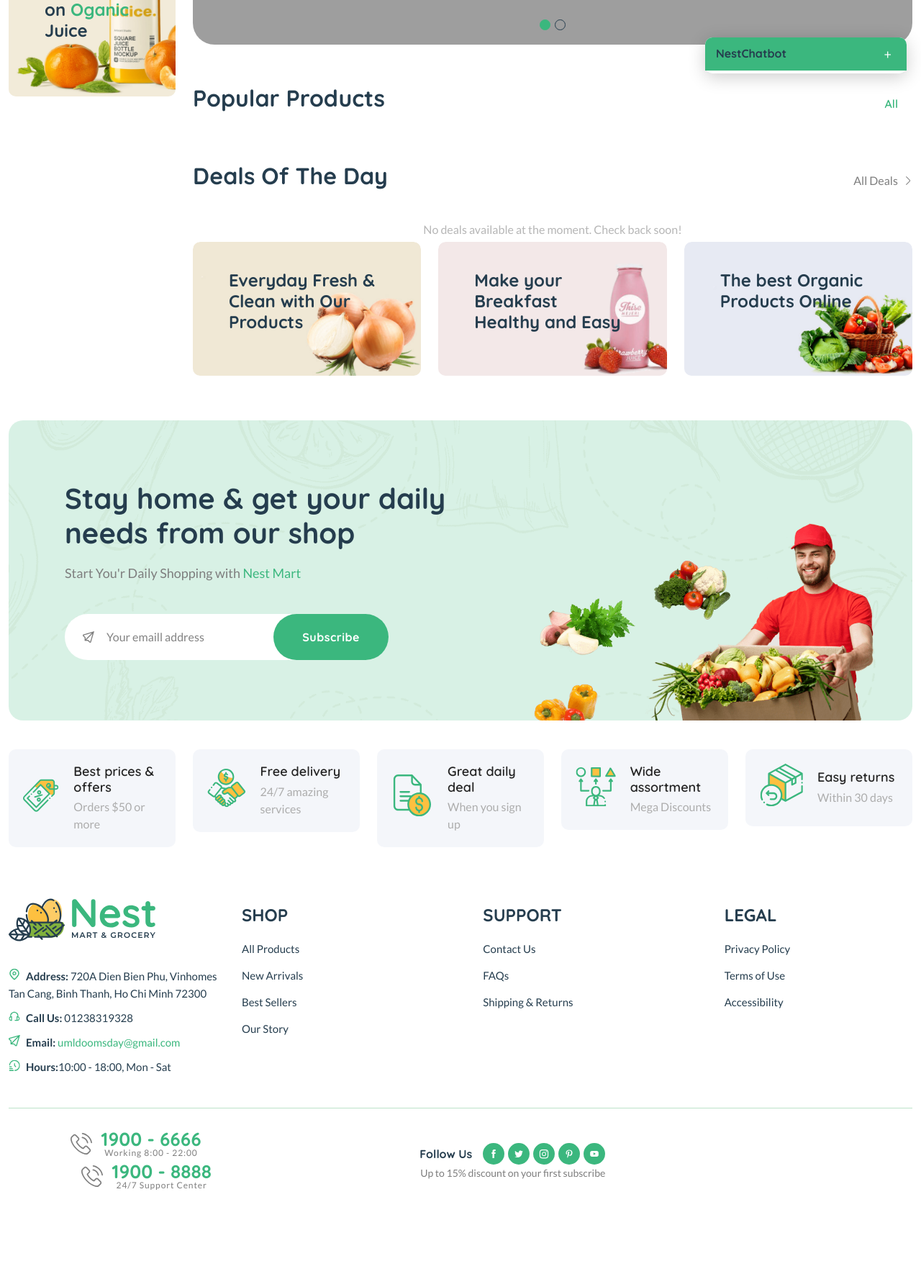
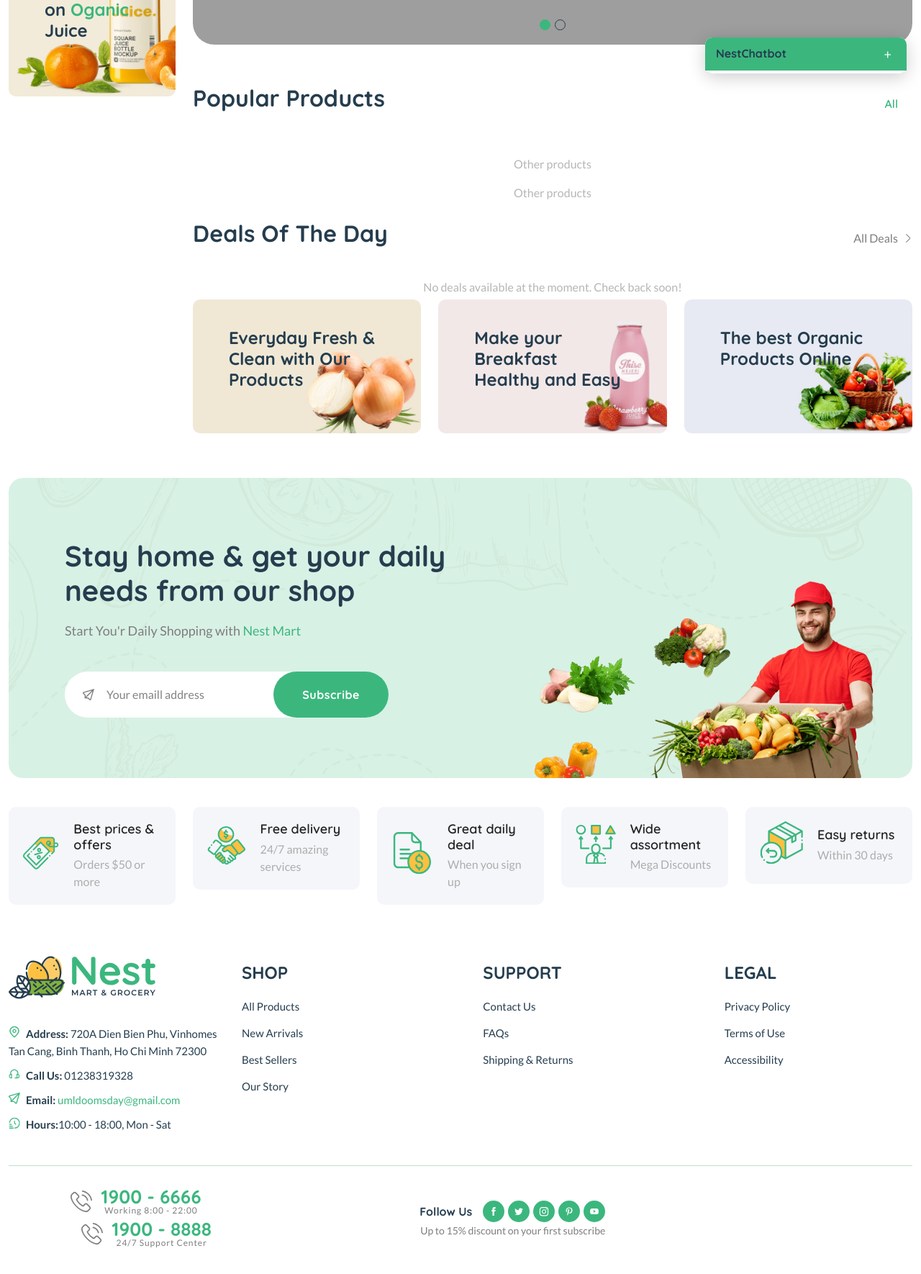
Before and after one commit to gnaht1/food-ecommerce-web, a Django app: page / in a window 1280 px wide. Shown: the part 678-2448 px from the top of the page at 72% size. Before the commit the page ends 2331 px from the top, so only its background shows below. Run offline with Django 5.2, Linux system fonts and the light colour scheme; data that the repository does not hold is empty; parts of the project's set-up code (start-up, migrations or seed data) failed here and were passed over; some libraries are stand-ins or nearby versions; grey boxes are pictures that could not be loaded.

Commit message:
fix polpular product field

```diff
--- a/templates/core/index.html
+++ b/templates/core/index.html
@@ -192,6 +192,11 @@
      {% endfor %}
     </div>
     <!--End product-grid-4-->
+    <div class="row mt-3">
+      <div class="col-12 text-center">
+        <p class="text-muted">Other products</p>
+      </div>
+    </div>
   </div>
   <!--End tab all-->
 
@@ -299,6 +304,11 @@
       {% endfor %}
     </div>
     <!--End product-grid-4-->
+    <div class="row mt-3">
+      <div class="col-12 text-center">
+        <p class="text-muted">Other products</p>
+      </div>
+    </div>
   </div>
   <!--End tab {{ category.cid }}-->
   {% endfor %}
@@ -417,6 +427,11 @@
       </div>
       {% endfor %}
     </div>
+    <div class="row mt-3">
+      <div class="col-12 text-center">
+        <p class="text-muted">Other products</p>
+      </div>
+    </div>
   </div>
 
   <!-- Dynamic Category Tabs -->
@@ -532,6 +547,11 @@
         </div>
         {% endif %}
       {% endfor %}
+    </div>
+    <div class="row mt-3">
+      <div class="col-12 text-center">
+        <p class="text-muted">Other products</p>
+      </div>
     </div>
   </div>
   {% endfor %}
```
Also changed, not shown: 1 other file.
